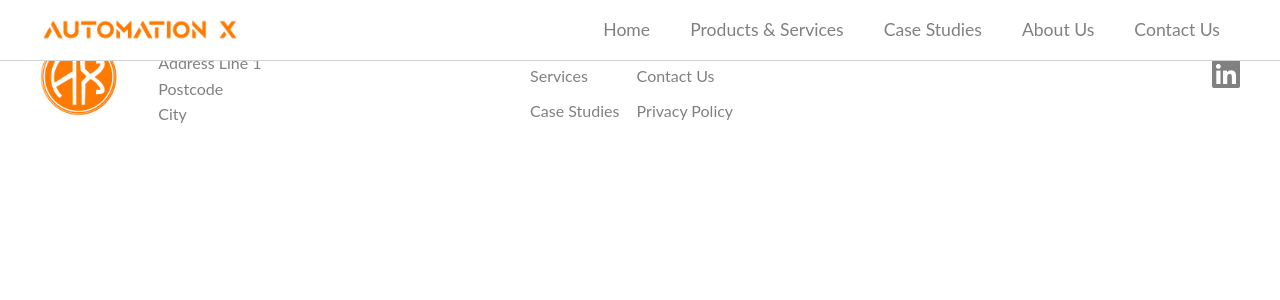
After one commit to nemetht91/Automation-X, a Python web app: template templates/services.html in a window 1280 px wide. The commit adds this page. Shown: the top 300 px of the page. Run offline with Jinja, Linux system fonts and the light colour scheme; the template is opened without the code that fills it, so the values that code supplies are empty.

Commit message:
add image references

```diff
--- a/static/css/style.css
+++ b/static/css/style.css
@@ -229,6 +229,15 @@ a:hover{
 
 .offering .service p{
     padding: 10px 0;
+}
+
+.offering .service .service-img{
+    line-height: 50%;
+}
+
+.offering .service .image_src{
+    color: var(--text-color);
+    font-size: 0.6rem;
 }
 
 
--- /dev/null
+++ b/templates/services.html
@@ -0,0 +1,89 @@
+<!DOCTYPE html>
+<html lang="en">
+<head>
+    <meta charset="UTF-8">
+    <meta name="viewport" content="width=device-width, initial-scale=1.0">
+    <title>Automation X</title>
+    <link rel="image_src" href="../static/img/robot1.jpg" />
+    <link rel="image_src" href="../static/img/robot2.jpg" />
+    <link rel="stylesheet" href="https://cdnjs.cloudflare.com/ajax/libs/font-awesome/6.4.2/css/all.min.css"
+    integrity="sha512-z3gLpd7yknf1YoNbCzqRKc4qyor8gaKU1qmn+CShxbuBusANI9QpRohGBreCFkKxLhei6S9CQXFEbbKuqLg0DA=="
+    crossorigin="anonymous" referrerpolicy="no-referrer" />
+    <link rel="stylesheet" href="../static/css/utilities.css">
+    <link rel="stylesheet" href="../static/css/style.css">
+</head>
+<body>
+    <!--Navbar-->
+    <section class="navbar">
+        <div class="container flex">
+            <img src="../static/img/AUTOMATION X - Lower - Logo.png" alt="Automation X">
+            <div class="toggle"></div>
+            <nav class="links ">
+                <ul>
+                    <li><a href="./index.html">Home</a></li>
+                    <li><a href="./services.html">Products & Services</a></li>
+                    <li><a href="./projects.html">Case Studies</a></li>
+                    <li><a href="./about.html">About Us</a></li>
+                    <li><a href="./contact.html">Contact Us</a></li>
+                </ul>
+            </nav>
+        </div>
+        <div class="mobile">
+            <form action="">
+                <ul>
+                    <li><a href="./index.html">Home</a></li>
+                    <li><a href="./services.html">Products & Services</a></li>
+                    <li><a href="./projects.html">Case Studies</a></li>
+                    <li><a href="./about.html">About Us</a></li>
+                    <li><a href="./contact.html">Contact Us</a></li>
+                    <li><a href="./contact.html">Privacy Policy</li>
+                </ul>
+            </form>
+            <div class="social-bar">
+                <ul>
+                    <li>
+                        <a href="https://www.linkedin.com/company/automation-x-solutions/" target="_blank" ><i class="fab fa-linkedin fa-2x"></i></a>
+                    </li>
+                    <li>
+                        <a href="malto:you@email.com" class="email-icon">
+                            <i class="fa-solid fa-at"></i>
+                        </a>
+                    </li>
+                </ul>
+
+            </div>
+        </div>
+     </section>
+
+
+
+
+ <!-- footer-->
+ <footer>
+    <div class="container flex">
+        <div class="logo flex">
+        <img src="../static/img/AUTOMATION X - Upper - Logo.png" alt="Automation X Logo">
+            <div class="address">
+                <h4>Automation X Ltd.</h4>
+                <p>Address Line 1</p>
+                <p>Postcode</p>
+                <p>City</p>
+            </div>
+        </div>
+        <nav class="links ">
+            <ul>
+                <li><a href="./index.html">Home</a></li>
+                <li><a href="./about.html">About Us</a></li>
+                <li><a href="./services.html">Services</a></li>
+                <li><a href="./contact.html">Contact Us</a></li>
+                <li><a href="./projects.html">Case Studies</a></li>
+                <li><a href="./contact.html">Privacy Policy</li>
+            </ul>
+        </nav>
+        <a href="https://www.linkedin.com/company/automation-x-solutions/" target="_blank" ><i class="fab fa-linkedin fa-2x"></i></a>
+    </div>
+
+ </footer>
+<script src="../static/js/script.js" charset="UTF-8"></script>
+</body>
+</html>
```
Also changed, not shown: templates/index.html (+21 -5 lines).
